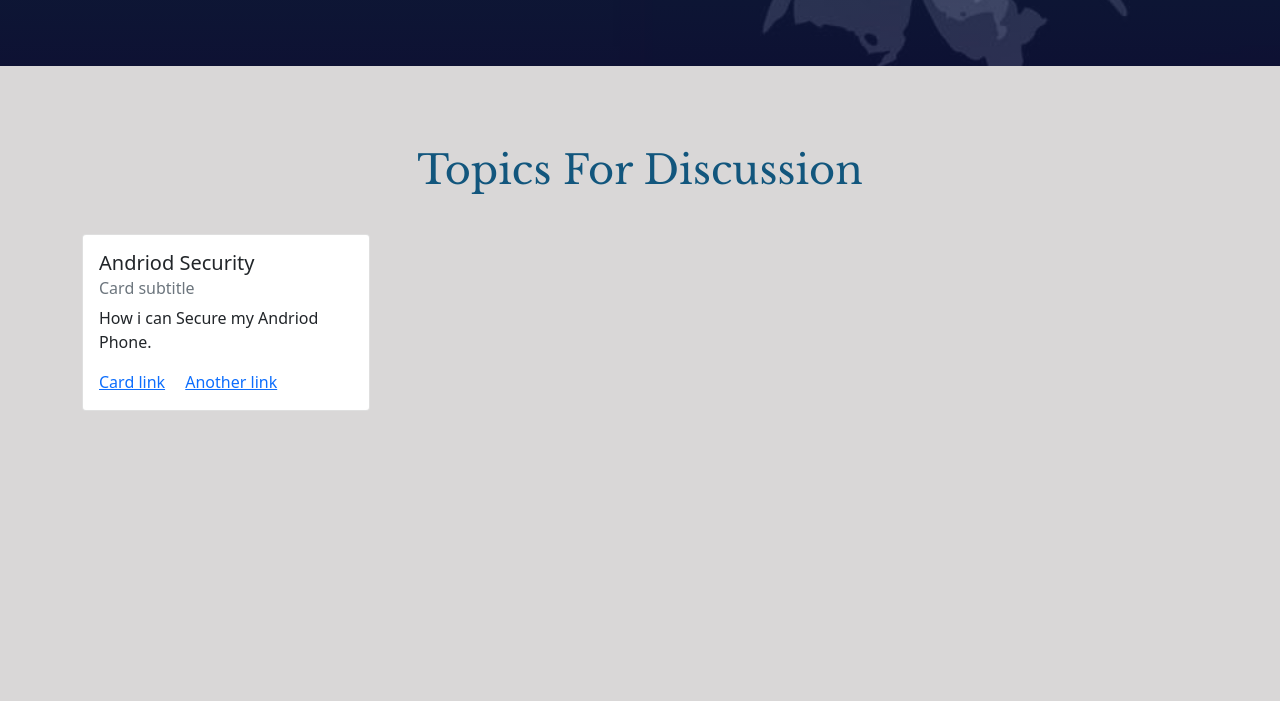
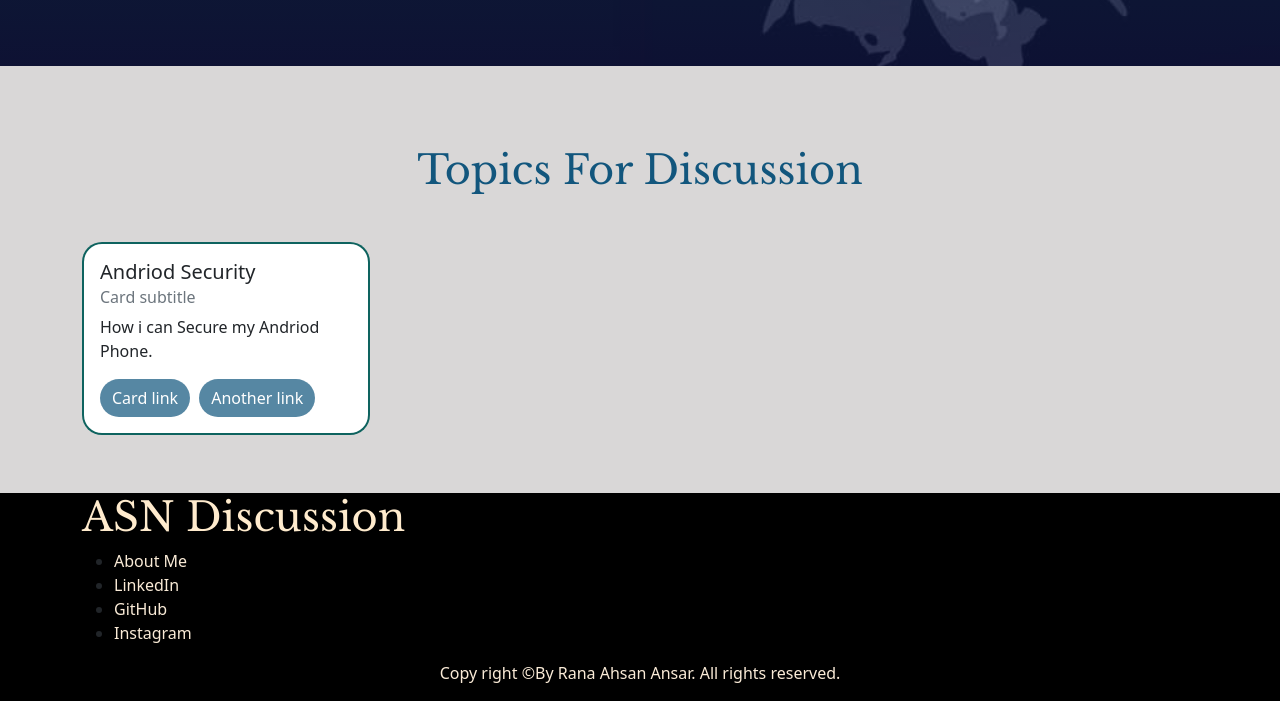
Before and after one commit to ranaahsanansar/Forum, a PHP site: page / in a window 1280 px wide. Shown: the part 734-1435 px from the top of the page. Before the commit the page ends 1144 px from the top, so only its background shows below. Run offline with PHP 8.4, Linux system fonts and the light colour scheme.

Commit message:
Add Footer and Style Topic Secion

```diff
--- a/index.php
+++ b/index.php
@@ -33,8 +33,12 @@
             <h2>Website Security Discussion</h2>
             <h3>How to secure Your Website</h3>
             <br>
-        <a href="#" class="header-btn"><h4>Login</h4></a>
-        <a href="#" class="header-btn"><h4>Singup</h4></a>
+            <a href="#" class="header-btn">
+                <h4>Login</h4>
+            </a>
+            <a href="#" class="header-btn">
+                <h4>Singup</h4>
+            </a>
         </div>
     </header>
 
@@ -44,19 +48,41 @@
             <div class="heading">
                 <h1>Topics For Discussion</h1>
             </div>
-        <div class="card-custom">
-          <div class="card" style="width: 18rem;">
+            <div class="row">
+
+                <div class="card-padding col-md-4 my-2">
+                    <div class="card card-custom" style="width: 18rem;">
                         <div class="card-body">
                             <h5 class="card-title">Andriod Security</h5>
                             <h6 class="card-subtitle mb-2 text-muted">Card subtitle</h6>
                             <p class="card-text">How i can Secure my Andriod Phone.</p>
-              <a href="#" class="card-link">Card link</a>
-              <a href="#" class="card-link">Another link</a>
+                            <a href="#" class="card-btn">Card link</a>
+                            <a href="#" class="card-btn">Another link</a>
                         </div>
                     </div>
                 </div>
+
+            </div>
+
         </div>
     </section>
+
+    <!-- ------ Footer part --------------------------  -->
+
+    <footer>
+      <div class="container">
+        <div class="footer-styling">
+          <h1>ASN Discussion</h1>
+          <ul class="footer-nav">
+            <li><a href="#" target="_blank">About Me</a></li>
+            <li><a href="#" target="_blank">LinkedIn</a></li>
+            <li><a href="#" target="_blank">GitHub</a></li>
+            <li><a href="#" target="_blank">Instagram</a></li>
+          </ul>
+          <div class="row"><p class="copyrights">Copy right &copy;By Rana Ahsan Ansar. All rights reserved.</p></div>
+        </div>
+      </div>
+    </footer>
 
     <!-- Optional JavaScript; choose one of the two! -->
 
--- a/resources/css/style.css
+++ b/resources/css/style.css
@@ -68,6 +68,46 @@ header {
     text-align: center;
     border-bottom: rgba(255, 0, 0, 0);
 }
-.card-custom {
+.card-padding {
     padding-bottom: 50px;
 }
+.card-btn {
+    border-radius: 50px;
+    background-color: rgba(9, 80, 121, 0.685) ;
+    display: inline-block;
+    text-decoration: none;
+    padding: 5px 10px;
+    margin-right: 5px;
+    border: 2px solid rgba(251, 251, 251, 0);
+    color: white;
+}
+.card-btn:hover,
+.card-btn:active {
+    border: 2px solid black;
+    /* background-color: black; */
+    color: rgb(204, 3, 3);
+}
+.card-custom {
+    border: 2px solid rgba(13, 98, 94, 0.993);
+    border-radius: 20px;
+}
+
+
+/* --------------Footer Part ----------------------------  */
+
+footer {
+    background-color: black;
+}
+.footer-nav {
+    /* list-style: none; */
+    display: inline-block;
+}
+.footer-nav a {
+    text-decoration: none;
+    display: inline-block;
+    color: antiquewhite;
+}
+.copyrights{
+    color: antiquewhite;
+    text-align: center;
+}
```
Lines whose indentation alone changed are shown as unchanged.
